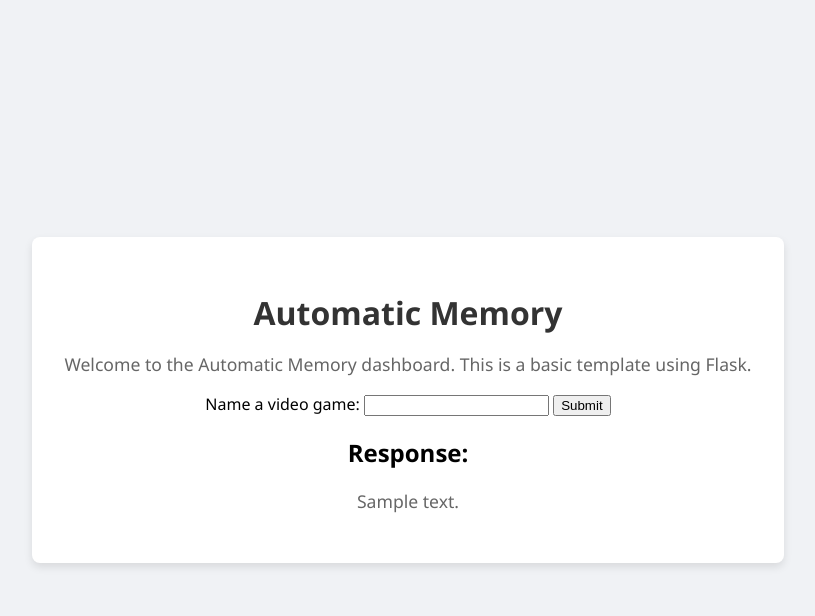
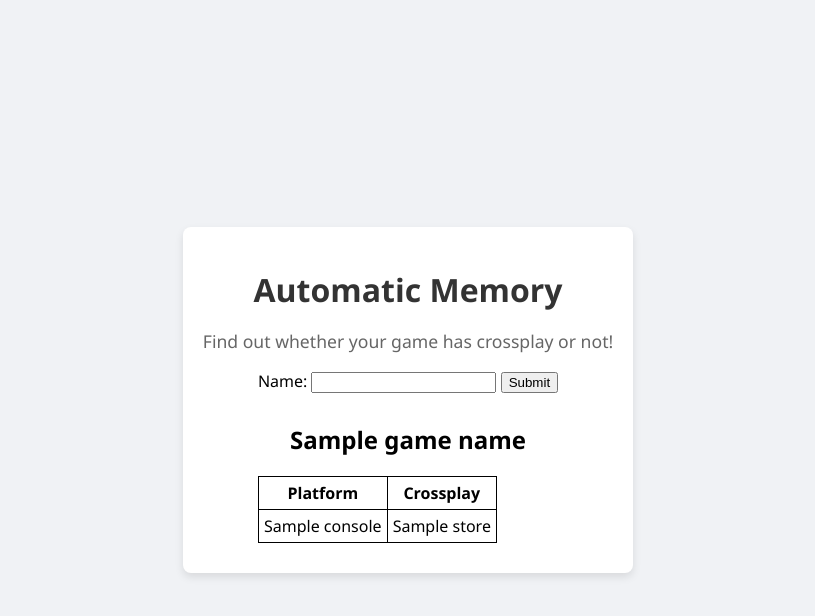
Before and after one commit to kelvinloyyipyoung/automatic-memory, a Flask app: template templates/dashboard.html in a window 1280 px wide. Shown: the top 616 px of the page, without its empty margins (232-1047 px from the left). Run offline with Flask 3, Linux system fonts and the light colour scheme; the template is opened without the code that fills it: most values are stand-ins (such as "Sample title", 1, 10 or a date in 2020).

Commit message:
Add table printing for end user readability

```diff
--- a/static/styles.css
+++ b/static/styles.css
@@ -1,3 +1,4 @@
+/* Body styles - centers content vertically and horizontally */
 body {
     font-family: 'Segoe UI', Tahoma, Geneva, Verdana, sans-serif;
     margin: 0;
@@ -9,6 +10,7 @@
     background-color: #f0f2f5;
 }
 
+/* Main container styling */
 .container {
     text-align: center;
     background: white;
@@ -17,6 +19,7 @@
     box-shadow: 0 4px 8px rgba(0, 0, 0, 0.1);
 }
 
+/* Typography styles */
 h1 {
     color: #333;
     margin-bottom: 1rem;
@@ -26,3 +29,26 @@
     color: #666;
     font-size: 1.1rem;
 }
+
+/* Table styling for crossplay information */
+table, th, td {
+    border: 1px solid black;
+    border-collapse: collapse;
+    padding: 5px;
+}
+
+/* Container override styles */
+.container {
+    background-color: white;
+    padding: 20px;
+    border: 0px
+}
+
+/* Response section styling - centers content and sets width */
+.response {
+    width: 300px;
+    margin: 0 auto;
+    background-color: white;
+    padding: 10px;
+    border: 0px solid #ccc;
+}
--- a/templates/dashboard.html
+++ b/templates/dashboard.html
@@ -1,5 +1,6 @@
 <!DOCTYPE html>
 <html lang="en">
+<!-- Head section with meta tags and stylesheet -->
 <head>
     <meta charset="UTF-8">
     <meta name="viewport" content="width=device-width, initial-scale=1.0">
@@ -7,20 +8,49 @@
     <link rel="stylesheet" href="{{ url_for('static', filename='styles.css') }}">
 </head>
 <body>
+    <!-- Main container for all content -->
     <div class="container">
+        <!-- Page header and description -->
         <h1>Automatic Memory</h1>
-        <p>Welcome to the Automatic Memory dashboard. This is a basic template using Flask.</p>
+        <p>Find out whether your game has crossplay or not!</p>
+
+        <!-- Game search form -->
         <form action="/submit" method="post">
-            <label for="video-game">Name a video game:</label>
+            <label for="video-game">Name:</label>
             <input type="text" id="video-game" name="video-game" required>
             <button type="submit">Submit</button>
         </form>
-        {% if response_text %}
-        <div class="response">
-            <h2>Response:</h2>
-            <p>{{ response_text }}</p>
+
+        <!-- Response section - only shown when API returns data -->
+        {% if response_dict %}
+        <div class="center">
+            <div class="response">
+                <!-- Game name header -->
+                <h2>{{ game_name }}</h2>
+                <!-- Crossplay information table -->
+                <table>
+                    <thead>
+                        <!-- Table headers -->
+                        <tr>
+                            <th>Platform</th>
+                            <th>Crossplay</th>
+                        </tr>
+                    </thead>
+                    <tbody>
+                        <!-- Iterate through platforms and their crossplay compatibility -->
+                        {% for console, store in response_dict.items() %}
+                        <tr>
+                            <td>{{ console }}</td>
+                            <td>{{ store }}</td>
+                        </tr>
+                        {% endfor %}
+                    </tbody>
+                </table>
+            </div>
         </div>
         {% endif %}
+
+        <!-- Error message section - only shown when an error occurs -->
         {% if error_message %}
         <div class="error">
             <h2>Error:</h2>
```
